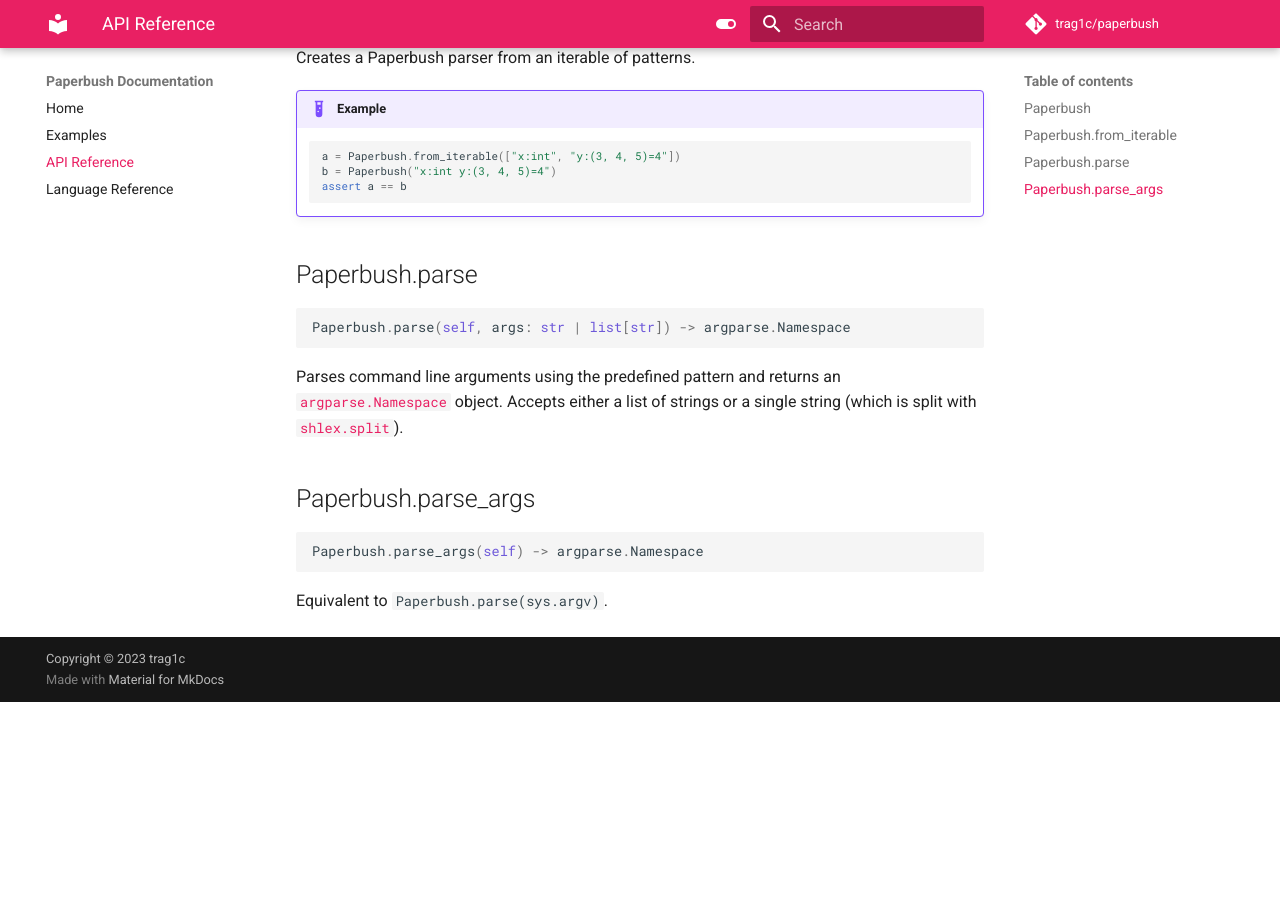
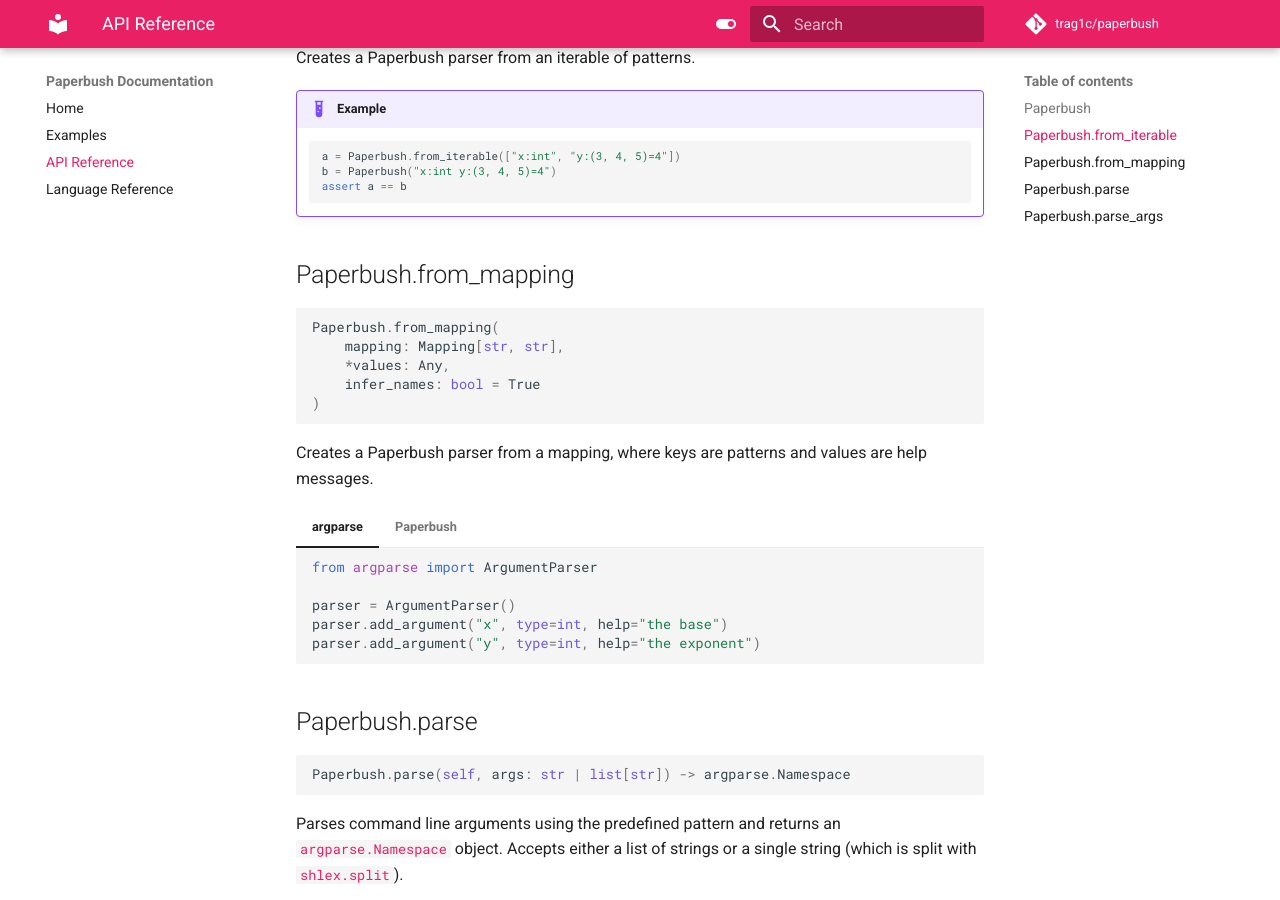
Before and after one commit to trag1c/paperbush, an MkDocs documentation site: the page built from docs/api.md, in a window 1280 px wide and 900 px high, scrolled down 666 px. Built offline with MkDocs 1.6.1 and Material for MkDocs 9.7.7, drawn with Linux system fonts in a browser that asks for light colours; comment, search, counter and statistics services are not loaded; before the commit the page ends 1368 px from its top, so only the background shows below that.

Commit message:
Added Paperbush.from_mapping

````diff
--- a/docs/api.md
+++ b/docs/api.md
@@ -31,6 +31,38 @@ Creates a Paperbush parser from an iterable of patterns.
     assert a == b
     ```
 
+## Paperbush.from_mapping
+```py
+Paperbush.from_mapping(
+    mapping: Mapping[str, str],
+    *values: Any,
+    infer_names: bool = True
+)
+```
+Creates a Paperbush parser from a mapping, where keys are patterns and values
+are help messages.
+
+=== "argparse"
+
+    ```py
+    from argparse import ArgumentParser
+
+    parser = ArgumentParser()
+    parser.add_argument("x", type=int, help="the base")
+    parser.add_argument("y", type=int, help="the exponent")
+    ```
+
+=== "Paperbush"
+
+    ```py
+    from paperbush import Paperbush
+
+    parser = Paperbush.from_mapping({
+        "x:int": "the base",
+        "y:int": "the exponent"
+    })
+    ```
+
 ## Paperbush.parse
 
 ```py
````
